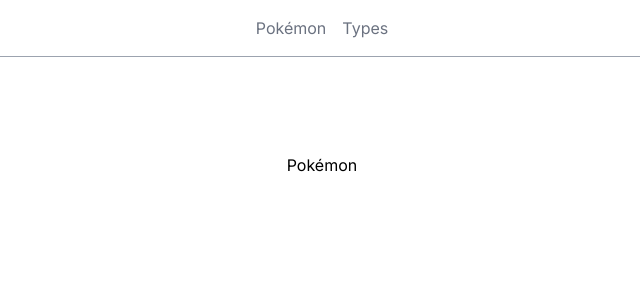
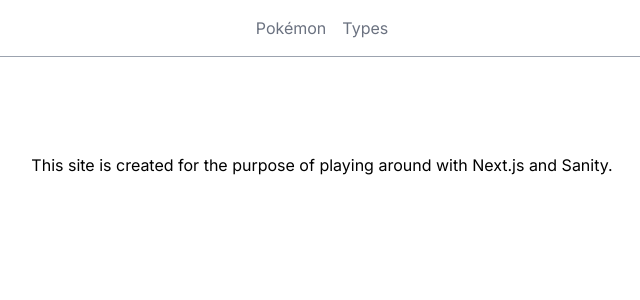
Before and after one commit to mort98h4/bulbapedia, a Next.js app: page / in a window 1280 px wide. Shown: the top 300 px of the page, without its empty margins (318-958 px from the left). Built offline with nearby package versions, Linux system fonts and the light colour scheme.

Commit message:
text update

```diff
--- a/src/app/page.js
+++ b/src/app/page.js
@@ -3,7 +3,7 @@
 export default function Home() {
   return (
     <main className="flex min-h-screen flex-col items-center justify-between p-24">
-      <Link href="/pokemon">Pokémon</Link>
+      <p>This site is created for the purpose of playing around with Next.js and Sanity.</p>
     </main>
   )
 }
```
